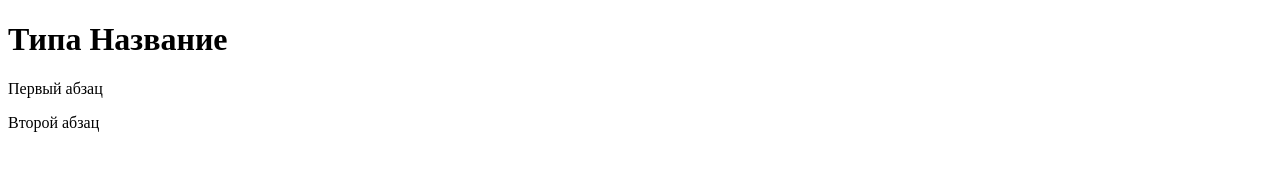
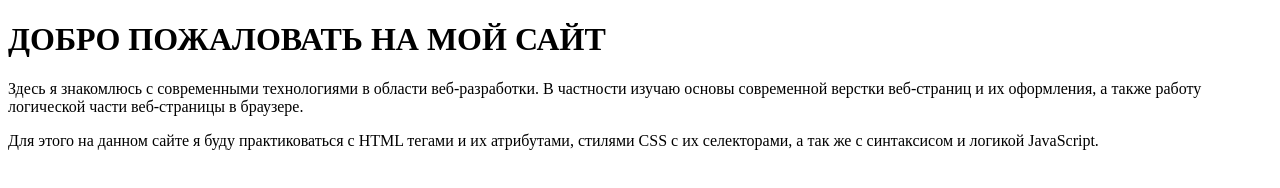
Before and after one commit to 20vitec05/site, a plain HTML site: page index.html in a window 1280 px wide. Drawn offline with Linux system fonts and the light colour scheme.

Commit message:
Add files via upload

```diff
--- a/index.html
+++ b/index.html
@@ -6,13 +6,16 @@
     </head>
     <body>
         <h1>
-            Типа Название
+            ДОБРО ПОЖАЛОВАТЬ НА МОЙ САЙТ
         </h1>
         <p>
-            Первый абзац
+            Здесь я знакомлюсь с современными технологиями в области веб-разработки.
+            В частности изучаю основы современной верстки веб-страниц и их оформления,
+            а также работу логической части веб-страницы в браузере.
         </p>
         <p>
-            Второй абзац
+            Для этого на данном сайте я буду практиковаться с HTML тегами и их атрибутами,
+            стилями CSS с их селекторами, а так же с синтаксисом и логикой JavaScript.
         </p>
     </body>
 
```
